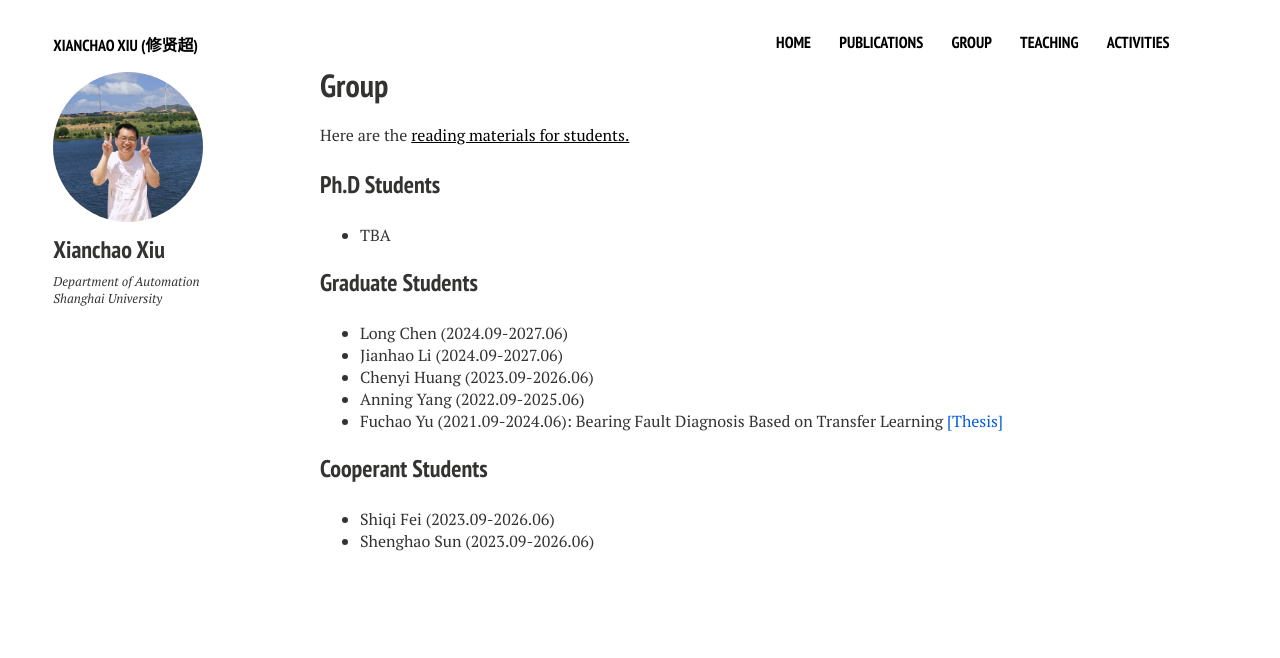
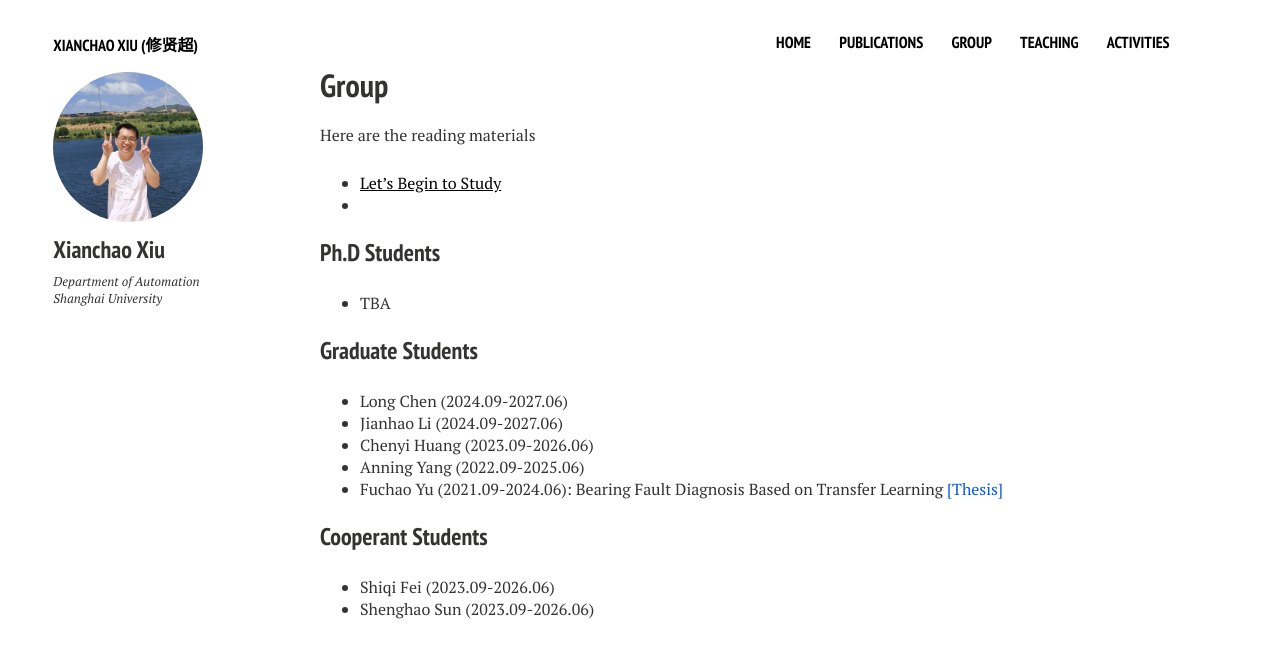
Before and after one commit to xianchaoxiu/xianchaoxiu.github.io, a Jekyll site: the page built from group/index.md, in a window 1280 px wide. Shown: the top 658 px of the page. Built offline with Jekyll 4.4.1, drawn with Linux system fonts in a browser that asks for light colours; nearby versions of some CDN libraries.

Commit message:
Update index.md

```diff
--- a/group/index.md
+++ b/group/index.md
@@ -7,7 +7,9 @@ comments: false
 share: false
 ---
 
-Here are the <a href="https://www.researchgate.net/profile/Xianchao-Xiu" target="_blank" style="text-decoration:underline;">reading materials for students.
+Here are the reading materials
+* <a href="../group/begin.pdf" target="_blank" style="text-decoration:underline;"> Let's Begin to Study
+*
 
 ### Ph.D Students
 * TBA
```
